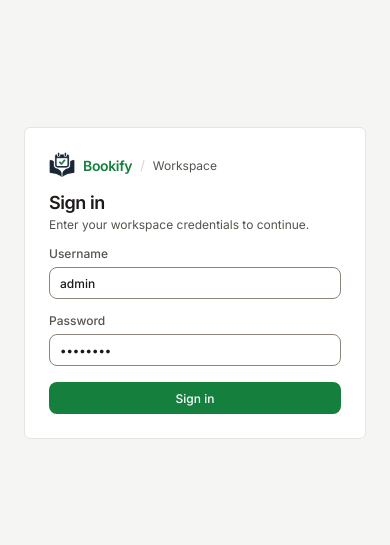
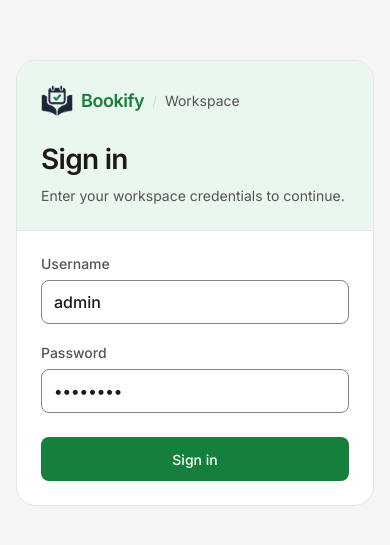
Before and after one commit to AdamWalidDev/Bookify, a React (Vite) app in the folder Bookify.Frontend/: page / in a window 390 px wide. Shown: the part 139-684 px from the top of the page. Built offline with nearby package versions, Linux system fonts and the light colour scheme; no server answers.

Commit message:
style: refresh login card and sign-in feedback

```diff
--- a/Bookify.Frontend/src/App.css
+++ b/Bookify.Frontend/src/App.css
@@ -1352,6 +1352,7 @@ select:focus-visible {
    ========================================================================== */
 .login-page {
   min-height: 100vh;
+  min-height: 100svh;
   display: grid;
   place-items: center;
   padding: 24px;
@@ -1360,44 +1361,103 @@ select:focus-visible {
 
 .login-card {
   width: 100%;
-  max-width: 360px;
+  max-width: 440px;
   display: grid;
-  gap: 14px;
-  padding: 24px;
   border: 1px solid var(--border-default);
-  border-radius: 6px;
+  border-radius: 20px;
   background: var(--surface);
+}
+
+.login-card-intro {
+  display: grid;
+  gap: 24px;
+  padding: 32px;
+  border-bottom: 1px solid var(--border-default);
+  border-radius: 20px 20px 0 0;
+  background: var(--brand-soft);
+}
+
+.login-card .brand {
+  flex-wrap: wrap;
+}
+
+.login-card .brand-mark {
+  width: 32px;
+  height: 32px;
+}
+
+.login-card .brand-title {
+  font-size: 18px;
+}
+
+.login-card .brand-badge {
+  font-size: 14px;
 }
 
 .login-card-header h1 {
   margin: 0;
-  font-size: 18px;
+  font-size: 28px;
   font-weight: 600;
   color: var(--text-primary);
   letter-spacing: -0.025em;
+  line-height: 1.3;
 }
 
 .login-subtitle {
-  margin: 4px 0 0;
-  font-size: 12px;
-  color: var(--text-secondary);
+  margin: 8px 0 0;
+  font-size: 14px;
+  line-height: 1.5;
+  color: var(--text-secondary);
+}
+
+.login-card-fields {
+  display: grid;
+  min-width: 0;
+  gap: 20px;
+  padding: 32px;
+}
+
+.login-card label {
+  min-width: 0;
+  gap: 8px;
+  font-size: 14px;
+}
+
+.login-card input {
+  height: 44px;
+  padding: 0 12px;
+  font-size: 16px;
 }
 
 .wakeup-notice {
   display: flex;
   align-items: center;
   gap: 8px;
-  padding: 8px 10px;
-  border: 1px solid var(--border-default);
-  border-radius: 6px;
-  background: var(--surface-muted);
-  color: var(--text-secondary);
-  font-size: 12px;
+  padding: 12px 16px;
+  border: 1px solid #fde68a;
+  border-radius: 12px;
+  background: #fffbeb;
+  color: #92400e;
+  font-size: 14px;
+  line-height: 1.5;
+}
+
+.login-card .error-text {
+  padding: 12px 16px;
+  border: 1px solid var(--rose-500);
+  border-radius: 12px;
+  background: var(--rose-50);
+  color: #9f1239;
+  font-size: 14px;
+  line-height: 1.5;
+  overflow-wrap: anywhere;
 }
 
 .login-submit-button {
   width: 100%;
-  margin-top: 2px;
+  height: 44px;
+  margin-top: 4px;
+  font-size: 14px;
 }
 
 /* Disabled controls remain readable and do not adopt hover styles. */
@@ -1592,6 +1652,15 @@ select:disabled {
 }
 
 @media (max-width: 600px) {
+  .login-page {
+    padding: 24px 16px;
+  }
+
+  .login-card-intro,
+  .login-card-fields {
+    padding: 24px;
+  }
+
   .workspace-page .page-heading {
     padding-top: 24px;
   }
--- a/Bookify.Frontend/src/Login.tsx
+++ b/Bookify.Frontend/src/Login.tsx
@@ -51,7 +51,7 @@ function Login({ onLogin }: LoginProps) {
       setError(
         loginError instanceof Error
           ? loginError.message === 'Failed to fetch'
-            ? 'Cannot reach the API. If hosted on Render free tier, please wait ~30 seconds and try again.'
+            ? 'Unable to connect. Please wait about 30 seconds and try again.'
             : loginError.message
           : 'Login failed.',
       )
@@ -63,8 +63,9 @@ function Login({ onLogin }: LoginProps) {
   }
 
   return (
-    <div className="login-page">
-      <form className="login-card" onSubmit={handleSubmit}>
+    <main className="login-page">
+      <form className="login-card" aria-labelledby="login-title" onSubmit={handleSubmit}>
+        <div className="login-card-intro">
           <div className="brand">
             <img className="brand-mark" src="/bookify-mark.png" alt="" aria-hidden="true" />
             <span className="brand-title">Bookify</span>
@@ -73,10 +74,12 @@ function Login({ onLogin }: LoginProps) {
           </div>
 
           <div className="login-card-header">
-          <h1>Sign in</h1>
+            <h1 id="login-title">Sign in</h1>
             <p className="login-subtitle">Enter your workspace credentials to continue.</p>
           </div>
+        </div>
 
+        <div className="login-card-fields">
           <label>
             Username
             <input
@@ -101,8 +104,8 @@ function Login({ onLogin }: LoginProps) {
 
           {isSlowWakeup && !error && (
             <div className="wakeup-notice" role="status">
-            <span className="status-dot dot-amber" />
-            <span>Waking up the API server (free tier cold start takes ~25s)...</span>
+              <span className="status-dot dot-amber" aria-hidden="true" />
+              <span>The workspace is starting up. This can take about 30 seconds.</span>
             </div>
           )}
 
@@ -111,8 +114,9 @@ function Login({ onLogin }: LoginProps) {
           <button type="submit" className="create-button login-submit-button" disabled={isSubmitting}>
             {isSubmitting ? 'Signing in...' : 'Sign in'}
           </button>
+        </div>
       </form>
-    </div>
+    </main>
   )
 }
 
```
Lines whose indentation alone changed are shown as unchanged.
